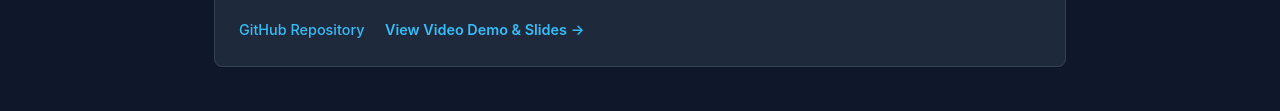
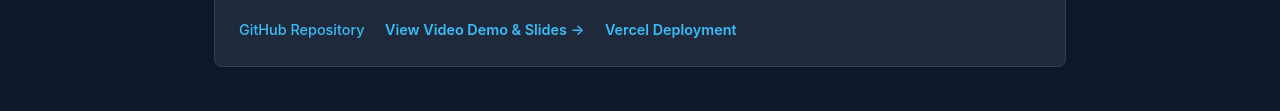
Before and after one commit to sophiez3/sophiez3.github.io, a plain HTML site: page projects.html in a window 1280 px wide. Shown: the part 1912-2023 px from the top of the page. Drawn offline with Linux system fonts and the light colour scheme.

Commit message:
deployed housing tool

```diff
--- a/projects.html
+++ b/projects.html
@@ -62,6 +62,7 @@
           <div class="links">
             <a href="https://github.com/sophiez3/housing_peer_tool" target="_blank" rel="noopener noreferrer">GitHub Repository</a>
             <a href="housing-peer-tool.html" class="highlight-link">View Video Demo &amp; Slides &rarr;</a>
+            <a href="https://housingpeertool-4zctcoyjr-red-pandas1.vercel.app/" class="highlight-link">Vercel Deployment</a>
           </div>
         </article>
     </section>
```
